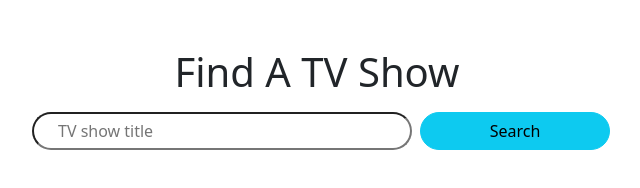
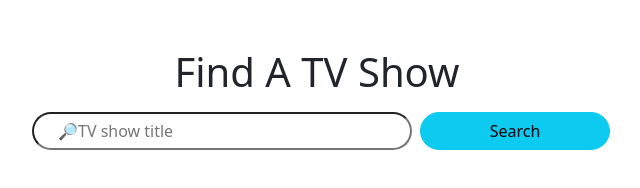
Before and after one commit to Hexfloo/TV-show-search, a plain HTML site: page index.html in a window 1280 px wide. Shown: the full height of the page, 301-941 px from the left. Drawn offline with nearby package versions, Linux system fonts and the light colour scheme.

Commit message:
Changed search placeholder

```diff
--- a/index.html
+++ b/index.html
@@ -19,7 +19,7 @@
     </header>
     <form class="my-3" id="searchForm">
         <div class="row justify-content-center">
-            <input type="text" class="col-4 mx-2 px-4 rounded-pill" placeholder="TV show title">
+            <input type="text" class="col-4 mx-2 px-4 rounded-pill" placeholder="&#x1F50ETV show title">
             <button class="col-2 btn btn-info rounded-pill">Search</button>
         </div>
     </form>
```
